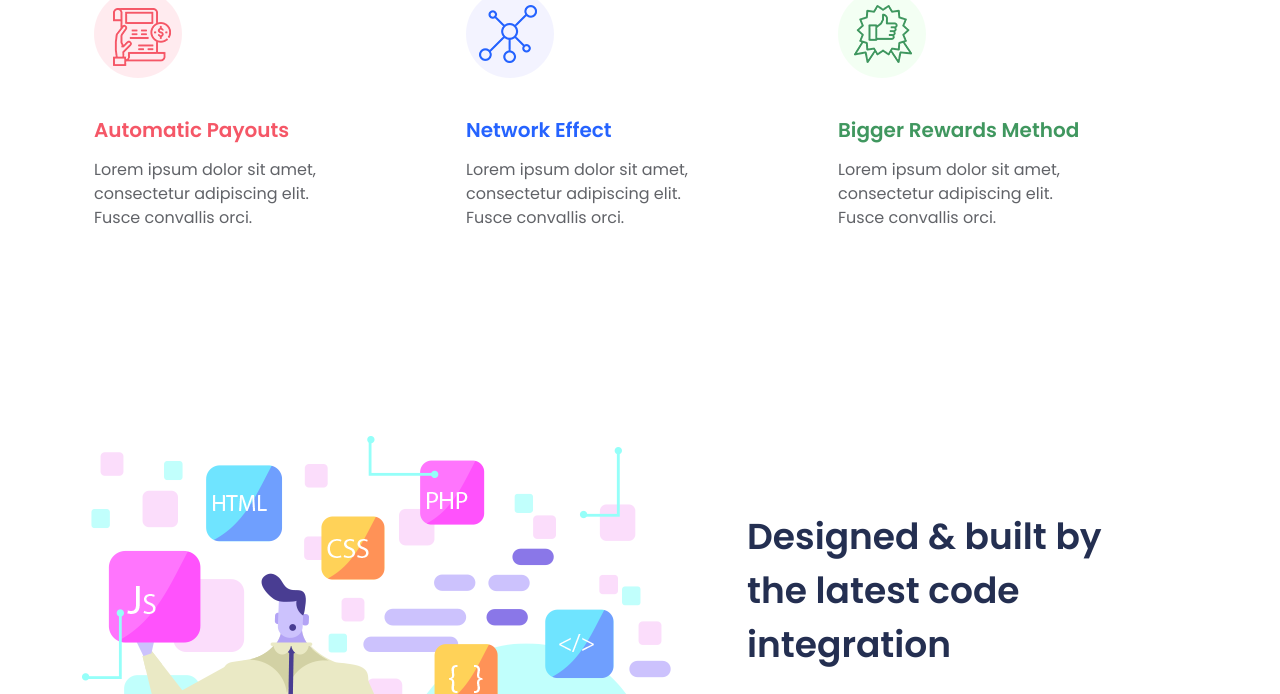
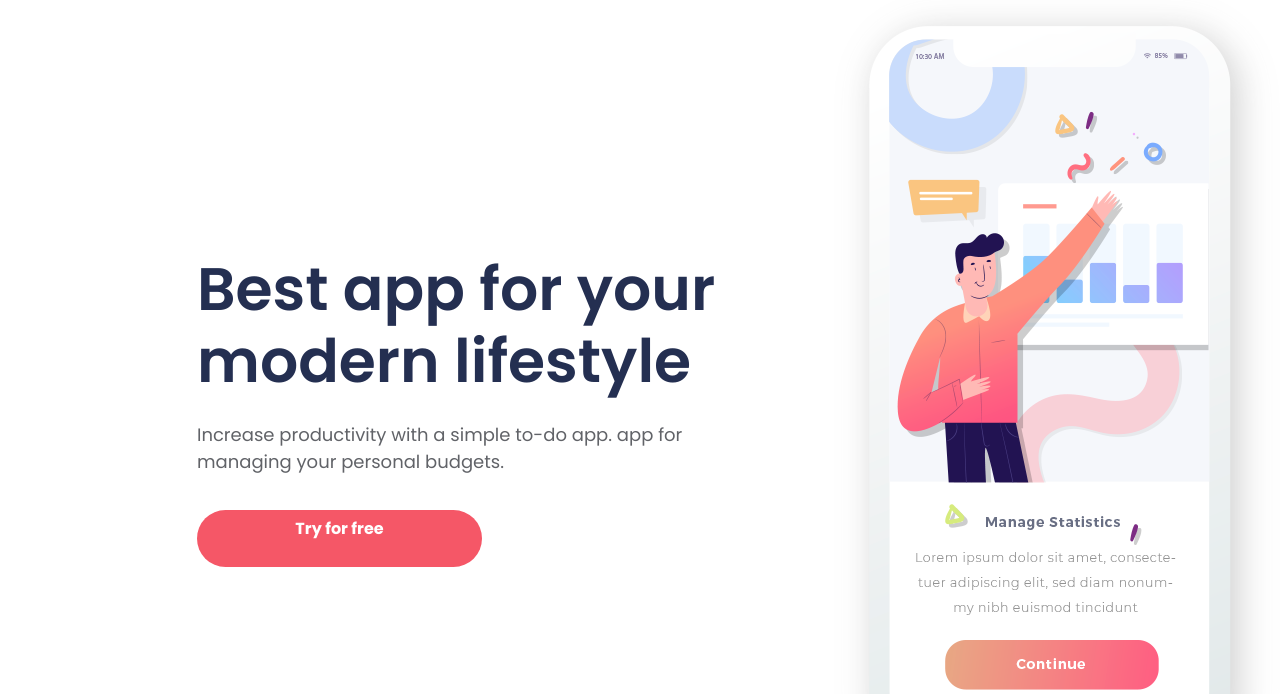
Before and after one commit to ayarii/Integration-MaquettePSD, a plain HTML site: page index.html in a window 1280 px wide. Shown: the part 90-784 px from the top of the page. Drawn offline with nearby package versions, Linux system fonts and the light colour scheme.

Commit message:
section hero

```diff
--- a/index.html
+++ b/index.html
@@ -19,10 +19,6 @@
     <!-- Navbar start -->
 
     <!-- Navbar end -->
-
-    <!-- Hero Section -->
-
-    <!-- Hero End -->
 
     <!-- Section 1 start -->
     <section class="container">
@@ -54,6 +50,30 @@
             </div>
         </div>
         </nav>
+        <!-- Hero Section -->
+    <div class="container">
+        <div class="row">
+            <div class="col-lg-1 "></div>
+            <div class="col-lg-6 my-lg-4 d-flex flex-row align-items-center">
+                <div>
+                    <div class="align-items-start title my-4">
+                        <h1>Best app for your modern lifestyle</h1>
+                    </div>
+                    <div class="align-items-start description my-4">
+                        <p>Increase productivity with a simple to-do app. app for managing your personal budgets.</p>
+                    </div>
+                    <div class="align-items-start ">
+                        <a class="btn btn-try rounded-pill d-flex justify-content-center ">Try for free</a>
+                    </div>
+                </div>
+            </div>
+            <div class="col-lg-1"></div>
+            <div class="col-lg-3">
+                <img src="./images/Vector Smart Object.png" class="img1 " alt="vector" />
+            </div>
+        </div>
+    </div>
+    <!-- Hero End -->
 
         <div class="row">
             <div class="col-md-3  ">
--- a/sass/_variables.scss
+++ b/sass/_variables.scss
@@ -21,3 +21,13 @@ $titre-color: #242f51;
 $text-color: #616368;
 $titre-size:2.25rem;
 $text-size:1rem;
+
+//section hero
+$titleColor: #242f51;
+$descriptionColor: #616368;
+$buttonColor: #f55767;
+$buttontextColor: #fff;
+$img1height: 51rem;
+$img1width: 27.875rem;
+$btnheight: 3.5625rem;
+$btnwidth: 17.8125rem;
--- a/sass/style.scss
+++ b/sass/style.scss
@@ -1,4 +1,8 @@
 @import "variables";
+@import url('https://fonts.googleapis.com/css2?family=Poppins:wght@600&display=swap');
+@import url('https://fonts.googleapis.com/css2?family=Poppins&display=swap');
+@import url('https://fonts.googleapis.com/css2?family=Poppins:wght@700&display=swap');
+@import './variables';
 
 @font-face{
     font-family: 'Poppins';
@@ -9,6 +13,34 @@
     font-family: 'Poppins';
     src:url('../fonts/Poppins-SemiBold.ttf');
     font-weight: 600;
+}
+
+h1, .title{
+    font-family: 'Poppins', sans-serif;
+    font-size: 3.75rem;
+    font-weight: 600;
+    color: $titleColor;
+}
+p, .description{
+    font-family: 'Poppins', sans-serif;
+    font-size: 1.125rem;
+    font-weight: 400;
+    color: $descriptionColor;
+}
+.btn-try{
+    background: $buttonColor;
+    color:$buttontextColor;
+    font-family: 'Poppins', sans-serif;
+    font-size: 1rem;
+    font-weight: 700;
+    border-radius: 30%;
+    width: $btnwidth;
+    height: $btnheight;
+    margin-top: 35px;
+}
+.img1{
+    height: $img1height;
+    width: $img1width;
 }
 
 .cards-img{
@@ -90,6 +122,6 @@
        height: 61px;
        font-size: $text-size ;
        font-weight: bold;
-       margin-top: 35px;
+       margin-top: 100px;
 
    }
```
Also changed, not shown: css/style.css, images/Vector Smart Object.png (added), 1 other file.
